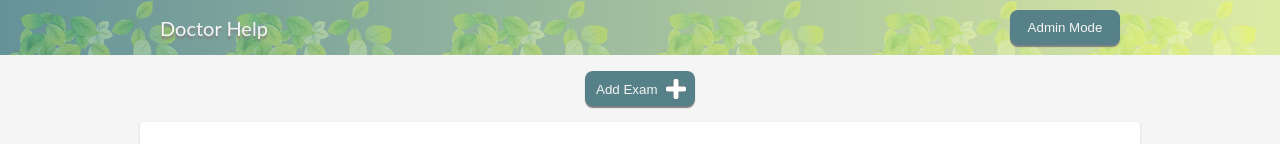
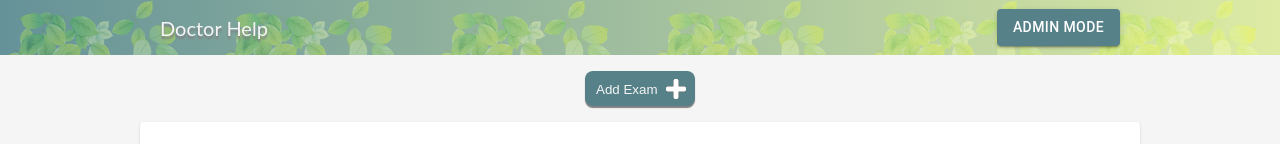
Before and after one commit to The-Ops-HD/Doctor-Help, a React (Create React App) app in the folder client/: page /admin in a window 1280 px wide. Shown: the top 144 px of the page. Built offline with nearby package versions, Linux system fonts and the light colour scheme; no server answers.

Commit message:
Changed admin button to MUI button

```diff
--- a/client/src/component-css/Header.css
+++ b/client/src/component-css/Header.css
@@ -21,19 +21,3 @@
   text-shadow: 0px 3px 2px #808080;
   cursor: pointer;
 }
-
-.button {
-  background-color: #578188;
-  color: #f5f5f5;
-  border: none;
-  cursor: pointer;
-  box-shadow: 0px 2px 1px #808080;
-  margin-right: 10rem;
-  border-radius: 8px;
-  height: 35px;
-  width: 110px;
-}
-
-.button:hover {
-  background-color: #3b5559;
-}
--- a/client/src/components/Header.jsx
+++ b/client/src/components/Header.jsx
@@ -1,5 +1,6 @@
 import React, { useEffect, useState } from "react";
 import { useNavigate } from "react-router-dom";
+import { Button } from "@mui/material";
 import "../component-css/Header.css"
 
 function Header(props){
@@ -14,7 +15,21 @@ function Header(props){
   return (
     <div id="header-container">
       <div className="title" onClick={goHome}>{props.header}</div>
-      <button className="button" onClick={handleAdmin}>Admin Mode</button>
+      <Button
+        className="admin-mode-button"
+        onClick={handleAdmin}
+        sx={{
+          backgroundColor: '#578188',
+          marginRight: '10rem',
+          ':hover': {
+            bgcolor: '#3b5559',
+            color: 'white'
+          }
+        }}
+        variant="contained"
+      >
+        Admin Mode
+      </Button>
     </div>
   )
 }
```
